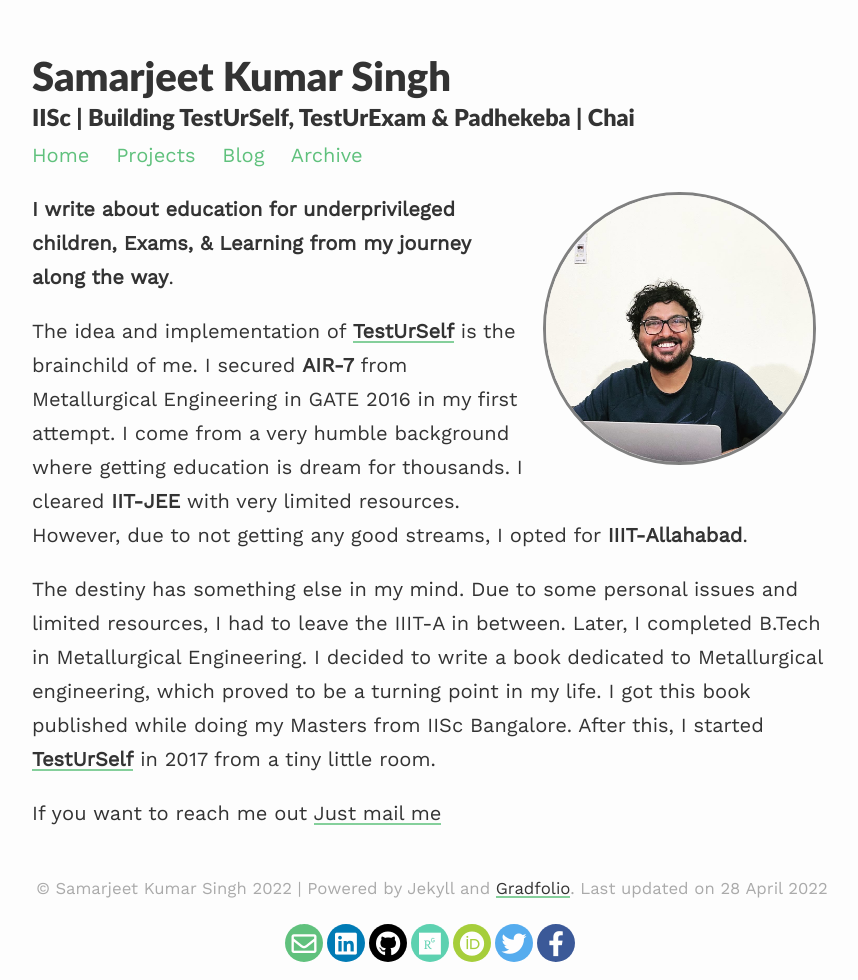
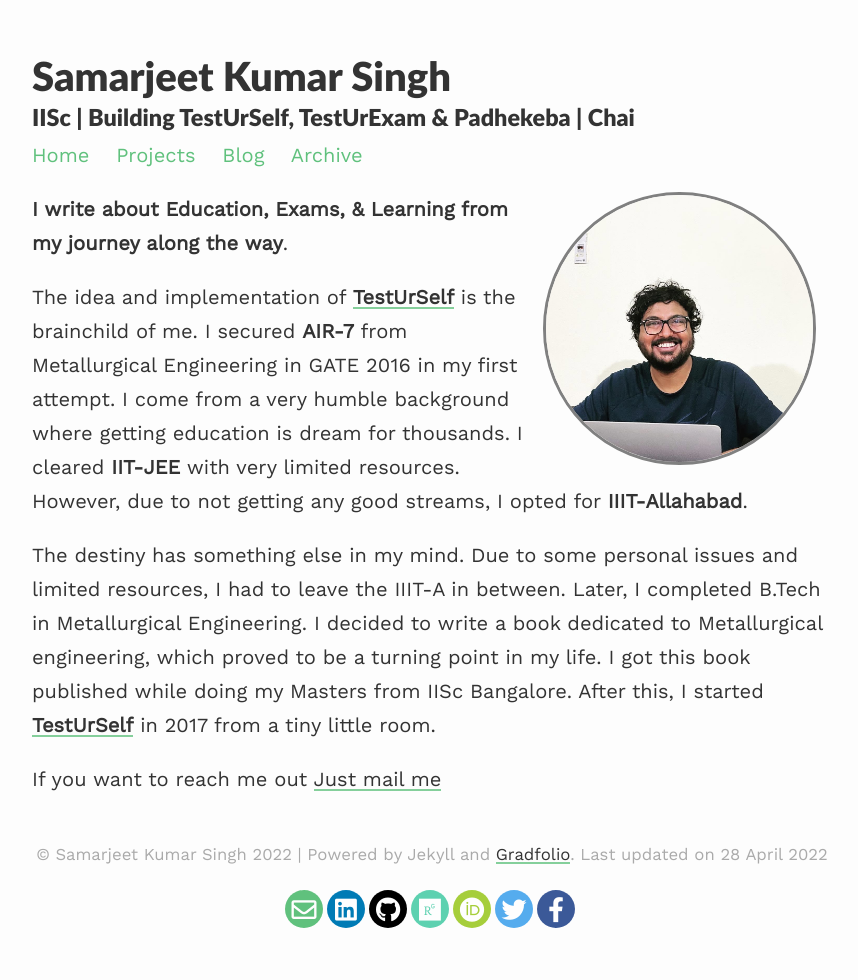
Before and after one commit to Samarjeetkumarsingh/website, a Jekyll site: the page built from index.md, in a window 1280 px wide. Shown: the whole page, without its empty margins (208-1066 px from the left). Built offline with Jekyll 4.4.1, drawn with Linux system fonts in a browser that asks for light colours; nearby versions of some CDN libraries.

Commit message:
Update index.md

```diff
--- a/index.md
+++ b/index.md
@@ -7,7 +7,7 @@
 published: true
 ---
 
-**I write about education for underprivileged children, Exams, & Learning from my journey along the way**.
+**I write about Education, Exams, & Learning from my journey along the way**.
 
 The idea and implementation of [**TestUrSelf**](https://www.testurself.in){:target="_blank"} is the brainchild of me. I secured **AIR-7** from Metallurgical Engineering in GATE 2016 in my first attempt. I come from a very humble background where getting education is dream for thousands. I cleared **IIT-JEE** with very limited resources. <br> However, due to not getting any good streams, I opted for **IIIT-Allahabad**.
 
```
